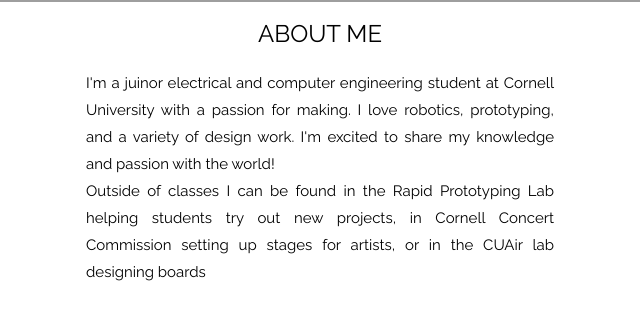
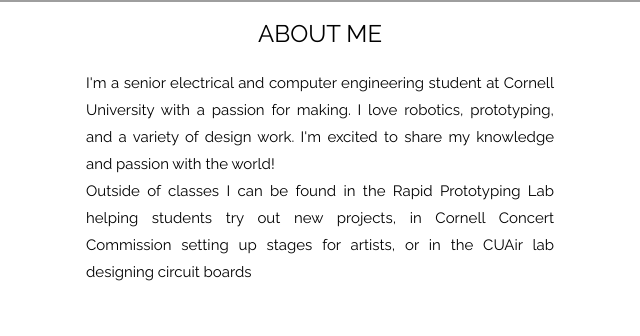
Before and after one commit to kebradford/me, a plain HTML site: page index.html in a window 1280 px wide. Shown: the part 798-1134 px from the top of the page, 320-960 px from the left. Drawn offline with nearby package versions, Linux system fonts and the light colour scheme; grey boxes are pictures that could not be loaded.

Commit message:
Update index.html

```diff
--- a/index.html
+++ b/index.html
@@ -82,9 +82,9 @@ body, html {
 <div class="w3-container w3-content w3-center" style="width:500px; height:200px;" id="about">
   <h3 class="w3-center">ABOUT ME</h3>
   <p class="w3-justify">
-  I'm a juinor electrical and computer engineering student at Cornell University with a passion for making. I love robotics, prototyping, and a variety of design work. I'm excited to share my knowledge and passion with the world!
+  I'm a senior electrical and computer engineering student at Cornell University with a passion for making. I love robotics, prototyping, and a variety of design work. I'm excited to share my knowledge and passion with the world!
   <br>
-  Outside of classes I can be found in the Rapid Prototyping Lab helping students try out new projects, in Cornell Concert Commission setting up stages for artists, or in the CUAir lab designing boards
+  Outside of classes I can be found in the Rapid Prototyping Lab helping students try out new projects, in Cornell Concert Commission setting up stages for artists, or in the CUAir lab designing circuit boards
   </p>
 </div>
 
```
